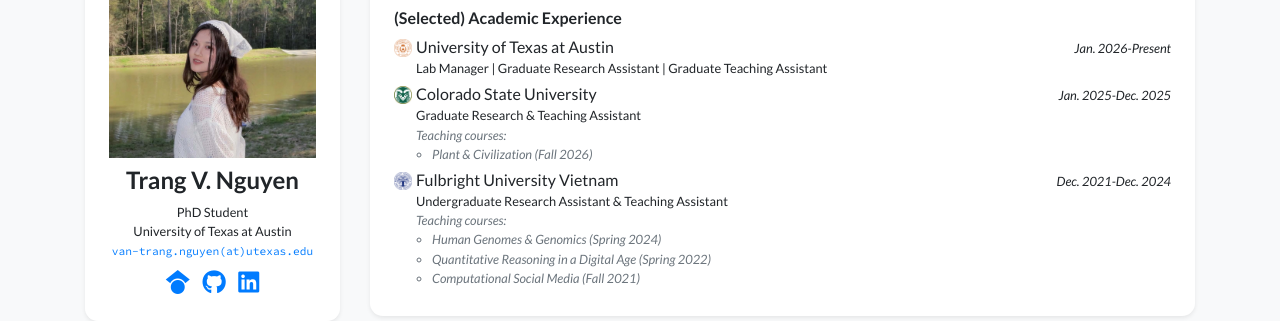
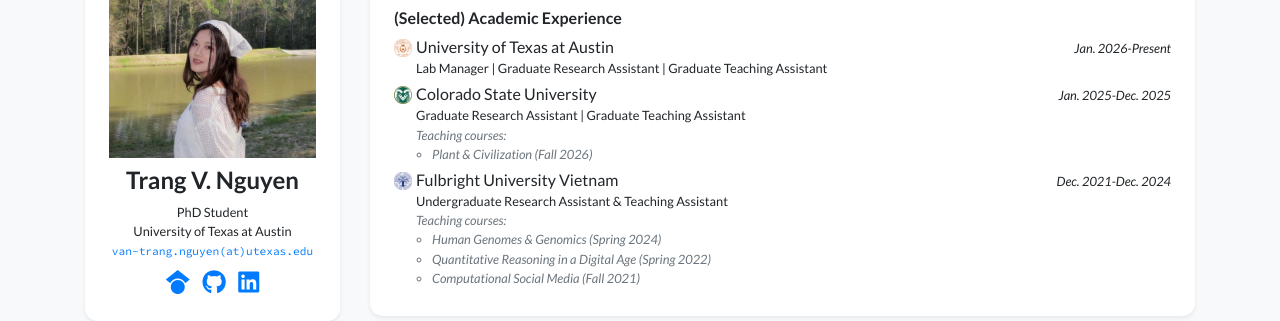
Before and after one commit to melanthera-biflora/melanthera-biflora.github.io, a Jekyll site: the page built from index.html, in a window 1280 px wide and 900 px high, scrolled down 760 px. Shown: the part 153-474 px from the top of the window. Built offline with Jekyll 4.4.1, drawn with Linux system fonts in a browser that asks for light colours; nearby versions of some CDN libraries; a style sheet for code colours, icons or effects is not loaded.

Commit message:
Update position description for CSU role

```diff
--- a/_data/profile.yml
+++ b/_data/profile.yml
@@ -81,7 +81,7 @@ experience:
 
 - name: Colorado State University
   logo: /assets/images/badges/CSU.png
-  position: Graduate Research & Teaching Assistant
+  position: Graduate Research Assistant | Graduate Teaching Assistant
   courses:
   - Plant & Civilization (Fall 2026)
   date: Jan. 2025-Dec. 2025
```
